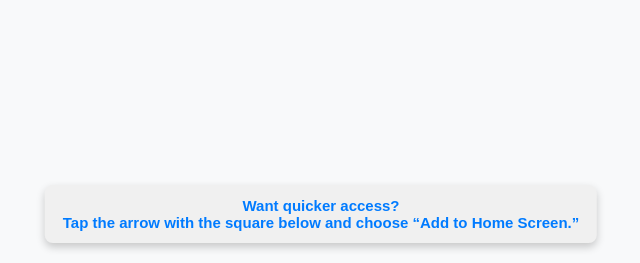
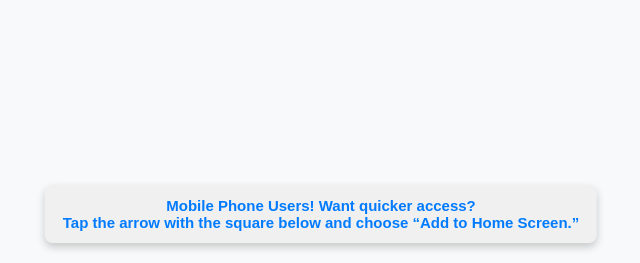
Before and after one commit to livingfree57/mfriend-voice, a Flask app: page / in a window 1280 px wide. Shown: the part 537-800 px from the top of the page, without its empty margins (319-959 px from the left). Run offline with Flask 3, Linux system fonts and the light colour scheme.

```diff
--- a/templates/index.html
+++ b/templates/index.html
@@ -100,7 +100,7 @@
   <!-- Mobile Install Banner -->
 
 <div id="installBanner">
-  <strong>Want quicker access?</strong><br>
+  <strong>Mobile Phone Users! Want quicker access?</strong><br>
   Tap the arrow with the square below and choose <strong>“Add to Home Screen.”</strong>
 </div>
 
```
